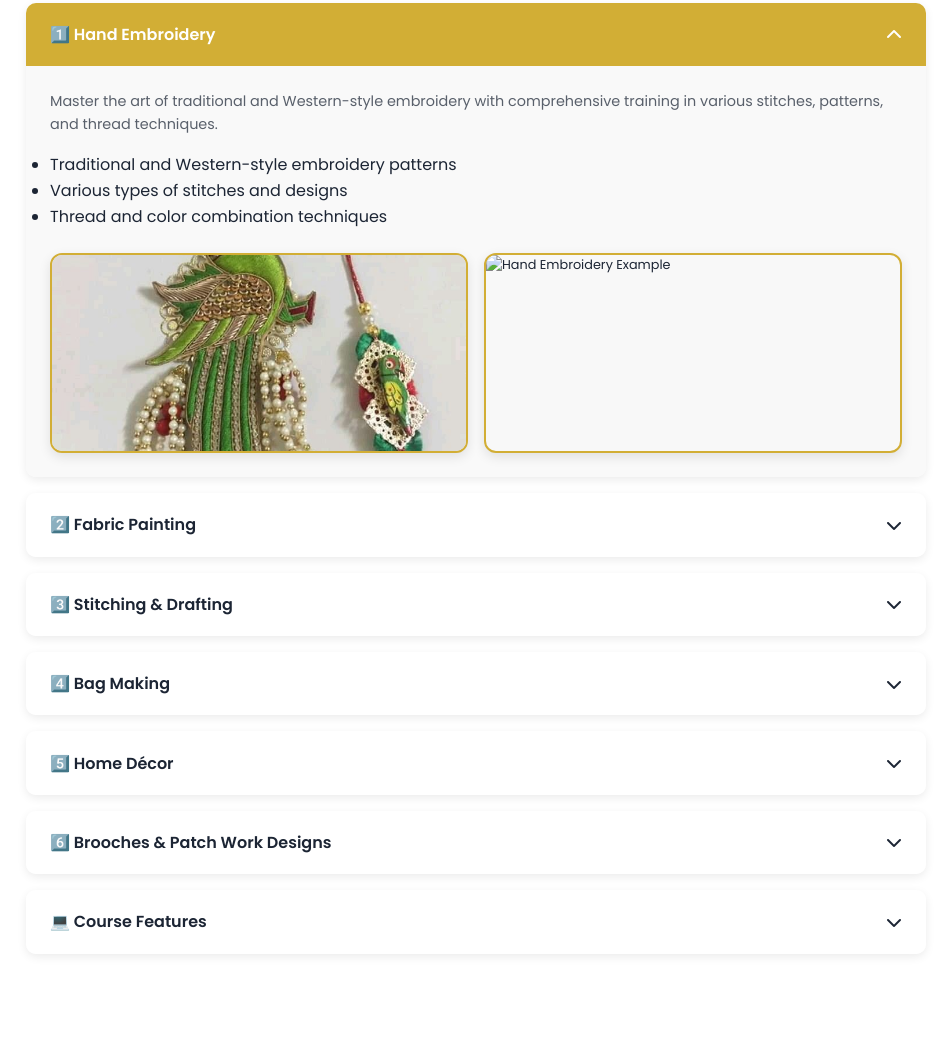
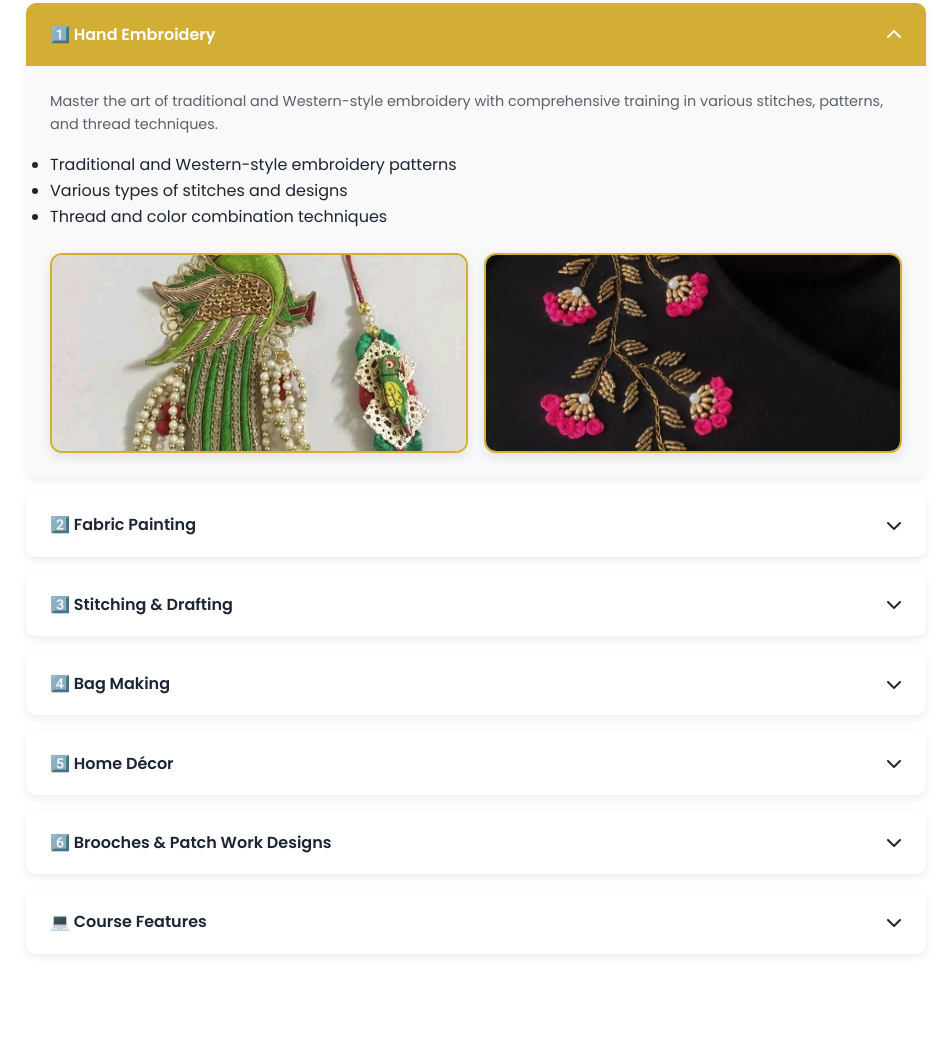
Before and after one commit to omkakad0111-lab/Learnwithkalashala-, a plain HTML site: page index.html in a window 1280 px wide. Shown: the part 1900-2955 px from the top of the page, without its empty margins (164-1111 px from the left). Drawn offline with nearby package versions, Linux system fonts and the light colour scheme.

Commit message:
Update index.html

```diff
--- a/index.html
+++ b/index.html
@@ -1066,7 +1066,7 @@
                                 <div class="image-caption"></div>
                             </div>
                             <div class="image-placeholder">
-                                <img src="images/emb (2).jpeg.jpeg" alt="Hand Embroidery Example">
+                                <img src="images/emb (2).jpeg" alt="Hand Embroidery Example">
                                 <div class="image-caption"></div>
                             </div>
                         </div>
```
